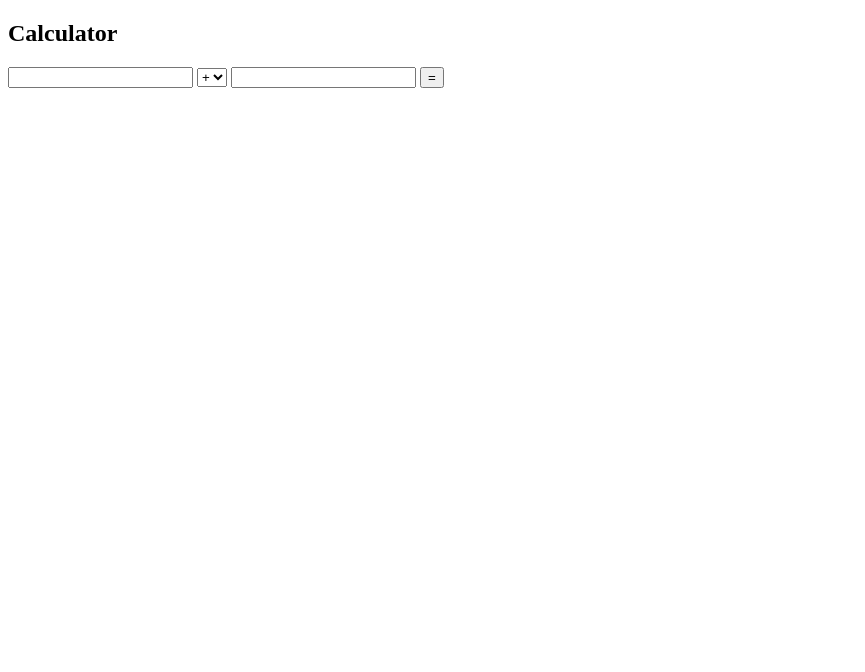
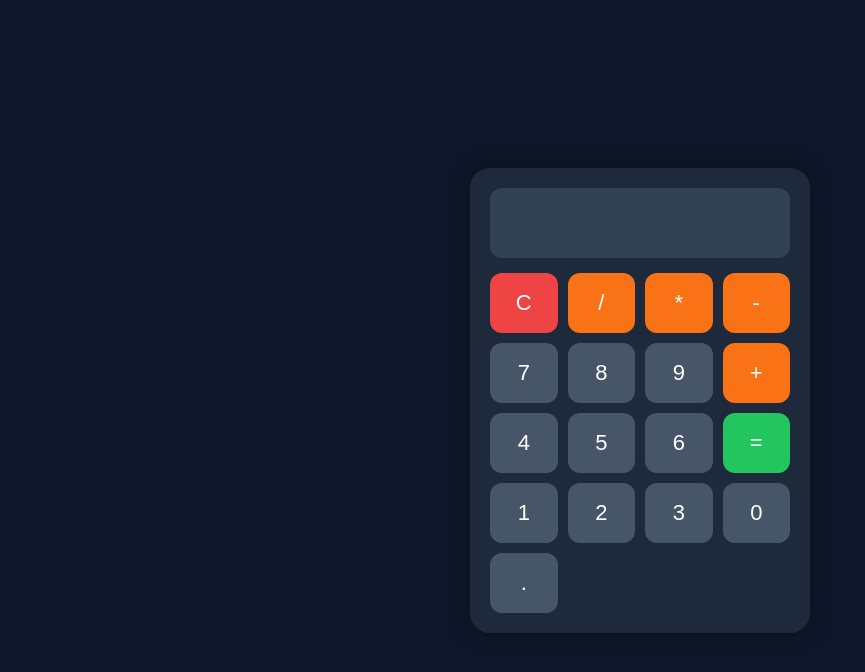
Before and after one commit to ytr92522-lab/MyCalculator, a website: page index_modern.html in a window 1280 px wide. Shown: the whole page, without its empty margins (0-865 px from the left). Drawn offline with Linux system fonts and the light colour scheme.

Commit message:
Modern calculator UI

```diff
--- a/index_modern.html
+++ b/index_modern.html
@@ -1,33 +1,124 @@
 <!DOCTYPE html>
-<html>
+<html lang="en">
 <head>
-<title>My Calculator</title>
+<meta charset="UTF-8">
+<meta name="viewport" content="width=device-width, initial-scale=1.0">
+<title>Modern Calculator</title>
+
+<style>
+*{
+    margin:0;
+    padding:0;
+    box-sizing:border-box;
+    font-family:Arial,sans-serif;
+}
+body{
+    background:#0f172a;
+    display:flex;
+    justify-content:center;
+    align-items:center;
+    height:100vh;
+}
+.calculator{
+    width:340px;
+    background:#1e293b;
+    padding:20px;
+    border-radius:20px;
+    box-shadow:0 0 25px rgba(0,0,0,.4);
+}
+#display{
+    width:100%;
+    height:70px;
+    border:none;
+    border-radius:12px;
+    margin-bottom:15px;
+    font-size:30px;
+    text-align:right;
+    padding:15px;
+    background:#334155;
+    color:white;
+}
+.buttons{
+    display:grid;
+    grid-template-columns:repeat(4,1fr);
+    gap:10px;
+}
+button{
+    height:60px;
+    border:none;
+    border-radius:12px;
+    font-size:22px;
+    cursor:pointer;
+}
+.operator{
+    background:#f97316;
+    color:white;
+}
+.number{
+    background:#475569;
+    color:white;
+}
+.equal{
+    background:#22c55e;
+    color:white;
+}
+.clear{
+    background:#ef4444;
+    color:white;
+}
+</style>
 </head>
+
 <body>
-<h2>Calculator</h2>
-<input type="number" id="a">
-<select id="op">
-<option>+</option>
-<option>-</option>
-<option>*</option>
-<option>/</option>
-</select>
-<input type="number" id="b">
-<button onclick="calc()">=</button>
-<h3 id="result"></h3>
+
+<div class="calculator">
+<input type="text" id="display" readonly>
+
+<div class="buttons">
+<button class="clear" onclick="clr()">C</button>
+<button class="operator" onclick="add('/')">/</button>
+<button class="operator" onclick="add('*')">*</button>
+<button class="operator" onclick="add('-')">-</button>
+
+<button class="number" onclick="add('7')">7</button>
+<button class="number" onclick="add('8')">8</button>
+<button class="number" onclick="add('9')">9</button>
+<button class="operator" onclick="add('+')">+</button>
+
+<button class="number" onclick="add('4')">4</button>
+<button class="number" onclick="add('5')">5</button>
+<button class="number" onclick="add('6')">6</button>
+<button class="equal" onclick="calculate()" rowspan="2">=</button>
+
+<button class="number" onclick="add('1')">1</button>
+<button class="number" onclick="add('2')">2</button>
+<button class="number" onclick="add('3')">3</button>
+
+<button class="number" onclick="add('0')">0</button>
+<button class="number" onclick="add('.')">.</button>
+</div>
+
+</div>
 
 <script>
-function calc(){
-let a=Number(document.getElementById("a").value);
-let b=Number(document.getElementById("b").value);
-let op=document.getElementById("op").value;
-let r;
-if(op=="+") r=a+b;
-if(op=="-") r=a-b;
-if(op=="*") r=a*b;
-if(op=="/") r=a/b;
-document.getElementById("result").innerHTML="Result: "+r;
+let display=document.getElementById("display");
+
+function add(value){
+display.value+=value;
+}
+
+function clr(){
+display.value="";
+}
+
+function calculate(){
+try{
+display.value=eval(display.value);
+}catch{
+display.value="Error";
+}
 }
 </script>
+
 </body>
 </html>
```
Also changed, not shown: index.html (+104 -16 lines).
